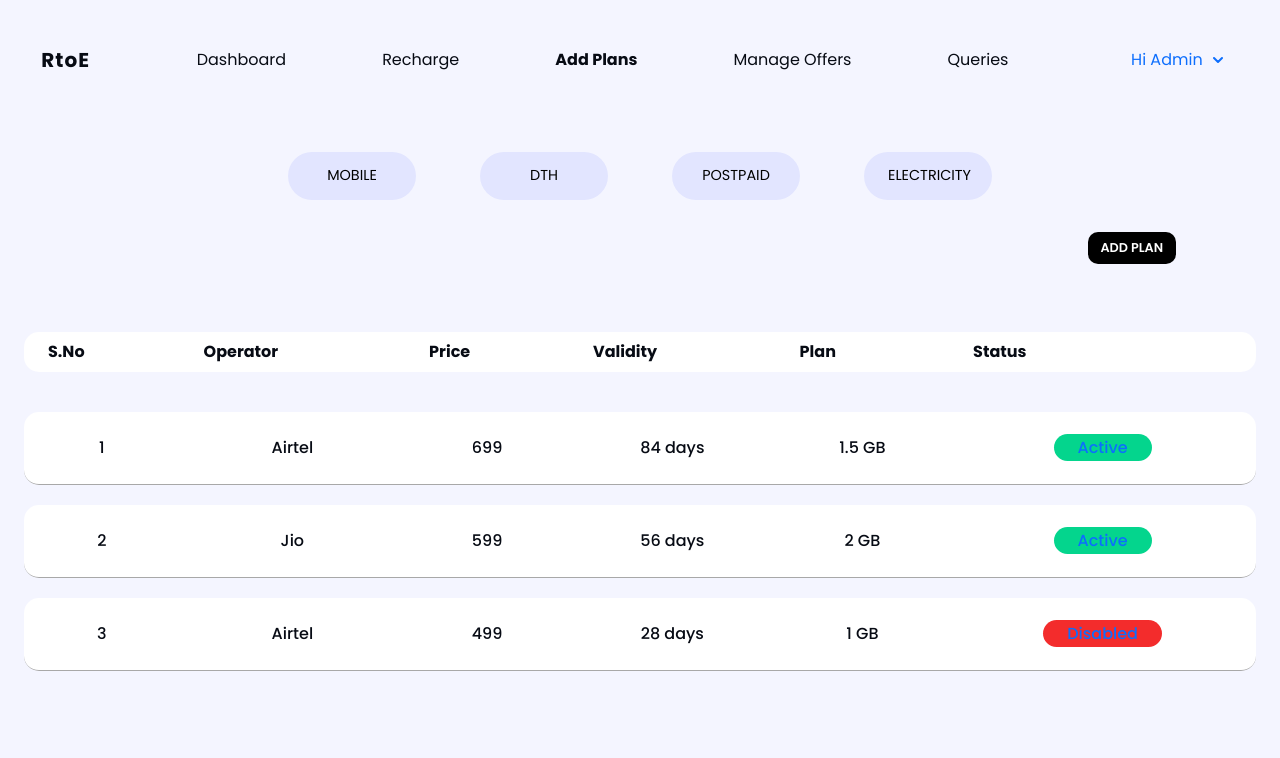
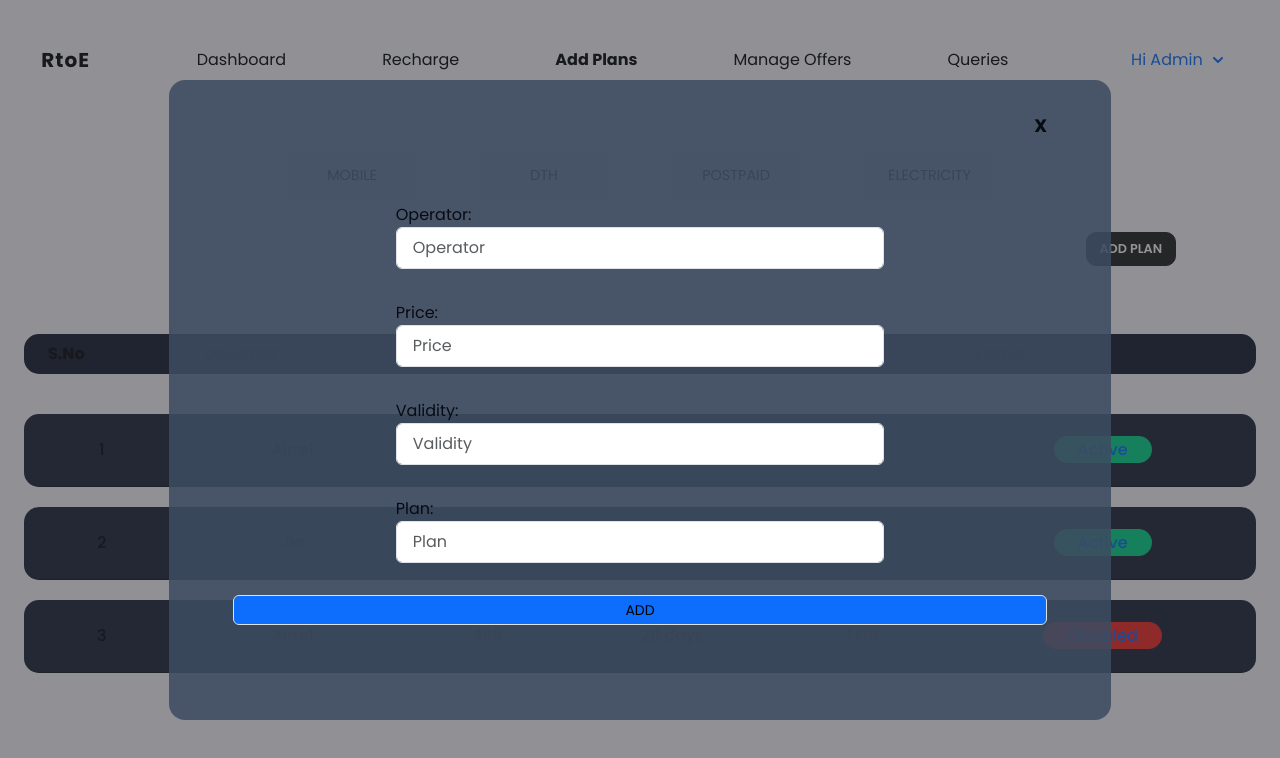
Before and after one commit to sukhesh-vsk/R2E, a React (Vite) app: page /plans in a window 1280 px wide. Both pictures are taken after a click on the button "ADD PLAN". Shown: the top 758 px of the page. Built offline with nearby package versions, Linux system fonts and the light colour scheme.

Commit message:
Added popup input for Plans page

```diff
--- a/src/components/admin/ManagePlans/ManagePlans.css
+++ b/src/components/admin/ManagePlans/ManagePlans.css
@@ -1,9 +1,7 @@
 .select-btn {
     @apply bg-sub-btn;
-    @apply text-black-txt;
     padding: 0.8rem 1.5rem;
     font-size: 0.9rem;
-    border-radius: 30px;
 }
 
 .select-btn:focus {
@@ -14,7 +12,6 @@
 .plan-btns {
     height: 7rem;
     width: 100%;
-
     a {
         margin: 0 2rem;
     }
@@ -22,15 +19,13 @@
 
 .add-plan-btn {
     padding: 0.4rem 0.8rem;
-    background-color: black;
-    color: white;
     border-radius: 10px;
     font-weight: 600;
     font-size: 0.8rem;
 
 }
 
-.plan-table-head tr {
+.plan-table-head tr{
     th:first-child {
         border-radius: 15px 0px 0px 15px;
     }
@@ -41,10 +36,10 @@
 }
 
 .plan-table-body:before {
-    content: "@";
-    display: block;
-    line-height: 0rem;
-    text-indent: -99999px;
+    content:"@";
+    display:block;
+    line-height:0rem;
+    text-indent:-99999px;
 }
 
 .plan-table-body tr {
@@ -52,7 +47,7 @@
         border-radius: 15px 0px 0px 15px;
     }
 
-    td:last-child {
+    td:last-child{
         border-radius: 0px 15px 15px 0px;
     }
 }
--- a/src/components/admin/ManagePlans/ManagePlans.jsx
+++ b/src/components/admin/ManagePlans/ManagePlans.jsx
@@ -1,93 +1,83 @@
-import React from "react";
+import React, { useState } from 'react'
 
-import "./ManagePlans.css";
+import './ManagePlans.css'
+import { ManagePlanForm } from '../../../utils'
 
 export const ManagePlans = () => {
+  const [isVisible, setIsVisible] = useState("false");
+
+  const handleAddPlanBtn = () => {
+    setIsVisible((isVisible === "false") ? "true" : "false");
+  }
+
   const data = {
-    mobile: [
+    'mobile': [
       {
-        operator: "Airtel",
-        price: "699",
-        validity: "84 days",
-        plan: "1.5 GB",
-        active: "Active",
+        'operator': 'Airtel',
+        'price': '699',
+        'validity': '84 days',
+        'plan': '1.5 GB',
+        'active': 'Active'
       },
       {
-        operator: "Jio",
-        price: "599",
-        validity: "56 days",
-        plan: "2 GB",
-        active: "Active",
+        'operator': 'Jio',
+        'price': '599',
+        'validity': '56 days',
+        'plan': '2 GB',
+        'active': 'Active'
       },
       {
-        operator: "Airtel",
-        price: "499",
-        validity: "28 days",
-        plan: "1 GB",
-        active: "Disabled",
-      },
-    ],
-  };
+        'operator': 'Airtel',
+        'price': '499',
+        'validity': '28 days',
+        'plan': '1 GB',
+        'active': 'Disabled'
+      }
+    ]
+  }
+
   return (
-    <section className="container mx-auto">
-      <div className="plan-btns flex items-center justify-center text-center py-5">
-        <a className="select-btn caps w-32" href="#">
-          Mobile
-        </a>
-        <a className="select-btn caps w-32" href="#">
-          DTH
-        </a>
-        <a className="select-btn caps w-32" href="#">
-          Postpaid
-        </a>
-        <a className="select-btn caps w-32" href="#">
-          Electricity
-        </a>
+    <section className='container mx-auto'>
+        <div className='plan-btns flex items-center justify-center text-center py-5'>
+            <a className="select-btn caps w-32" href="#">Mobile</a>
+            <a className="select-btn caps w-32" href="#">DTH</a>
+            <a className="select-btn caps w-32" href="#">Postpaid</a>
+            <a className="select-btn caps w-32" href="#">Electricity</a>
         </div>
-      <div className="flex justify-end">
-        <button className="add-plan-btn me-20 caps">Add Plan</button>
+        <div className='flex justify-end'>
+          <button className='btn btn-dark add-plan-btn me-20 caps' onClick={handleAddPlanBtn}>
+            Add Plan
+          </button>
         </div>
-      <div className="mt-5">
-        <table className="table-auto w-full border-separate border-spacing-y-5">
-          <thead
-            className="plan-table-head"
-            style={{ backgroundColor: "white" }}
-          >
-            <tr className="">
+        <div className='mt-5'>
+          <table className='table-auto w-full border-separate border-spacing-y-5'>
+            <thead className='plan-table-head' style={{backgroundColor: "#1A2038"}}>
+              <tr className='' >
                 <th className="px-4 py-2">S.No</th>
-              <th className="px-4 py-2">Operator</th>
-              <th className="px-4 py-2">Price</th>
-              <th className="px-4 py-2">Validity</th>
-              <th className="px-4 py-2">Plan</th>
-              <th className="px-4 py-2">Status</th>
+                <th className='px-4 py-2'>Operator</th>
+                <th className='px-4 py-2'>Price</th>
+                <th className='px-4 py-2'>Validity</th>
+                <th className='px-4 py-2'>Plan</th>
+                <th className='px-4 py-2'>Status</th>
               </tr>
             </thead>
-          <tbody className="plan-table-body border-separate border-spacing-y-3 text-center">
+            <tbody className='plan-table-body border-separate border-spacing-y-3 text-center'>
               {data.mobile.map((plan, index) => (
-              <tr key={index} style={{ backgroundColor: "white" }}>
-                <td className="px-4 py-4">{index + 1}</td>
-                <td className="px-4 py-4">{plan.operator}</td>
-                <td className="px-4 py-4">{plan.price}</td>
-                <td className="px-4 py-4">{plan.validity}</td>
-                <td className="px-4 py-4">{plan.plan}</td>
-                <td className="px-4 py-4 status-show">
-                  <span
-                    className="text-primary rounded-full px-4"
-                    style={{
-                      backgroundColor:
-                        plan.active === "Active" ? "#04D58D" : "#F32C2C",
-                      paddingTop: "0.1rem",
-                      paddingBottom: "0.1rem",
-                    }}
-                  >
-                    {plan.active}
-                  </span>
+                <tr key={index} style={{backgroundColor: "#1F2A40"}}>
+                  <td className="px-4 py-4">{index+1}</td>
+                  <td className='px-4 py-4'>{plan.operator}</td>
+                  <td className='px-4 py-4'>{plan.price}</td>
+                  <td className='px-4 py-4'>{plan.validity}</td>
+                  <td className='px-4 py-4'>{plan.plan}</td>
+                  <td className='px-4 py-4 status-show'>
+                    <span className='text-primary rounded-full px-4' style={{"backgroundColor": (plan.active==="Active")?"#04D58D":"#F32C2C", paddingTop: "0.1rem", paddingBottom: "0.1rem"}}>{plan.active}</span>
                     </td>
                 </tr>
               ))}
             </tbody>
           </table>
         </div>
+        <ManagePlanForm visible={isVisible} toggleVisible={handleAddPlanBtn}/>
     </section>
-  );
-};
+  )
+}
--- /dev/null
+++ b/src/utils/ManagePlanForm.jsx
@@ -0,0 +1,78 @@
+import React, { useState, useEffect } from 'react'
+
+import './css/ManagePlanForm.css'
+
+export const ManagePlanForm = (props) => {
+    const [isHidden, setHidden] = useState(true);
+
+    useEffect(() => {
+        if (props.visible === 'true') {
+            setHidden(false);
+            console.log("clicked");
+        }
+    }, [props.visible]);
+
+    const toggleForm = () => {
+        props.toggleVisible();
+        setHidden(!isHidden);
+    }
+
+    return (
+        <section className={`manage-plan-form container-fluid ${isHidden ? 'hidden' : ''}`} onClick={() => toggleForm()}>
+            <div className='plan-form-content rounded-2xl' onClick={(e) => e.stopPropagation()}>
+                <div className='block text-end'>
+                    <span onClick={toggleForm} className='text-white-800 mb-4 cursor-pointer text-lg font-bold'>X</span>
+                </div>
+                <form className='flex-col content-center justify-center'>
+                    <div className="form-group">
+                        <label htmlFor="sel-operator">Operator:</label>
+                        <input
+                            id="sel-operator"
+                            type="text"
+                            placeholder="Operator"
+                            className="form-control mb-3 px-3 py-2 rounded-md text-black"
+                            required
+                        />
+                    </div>
+
+                    <div className="form-group">
+                        <label htmlFor="sel-price">Price:</label>
+                        <input
+                            id="sel-price"
+                            type="text"
+                            placeholder="Price"
+                            className="form-control mb-3 px-3 py-2 rounded-md text-black"
+                            required
+                        />
+                    </div>
+
+                    <div className="form-group">
+                        <label htmlFor="sel-validity">Validity:</label>
+                        <input
+                            id="sel-validity"
+                            type="text"
+                            placeholder="Validity"
+                            className="form-control mb-3 px-3 py-2 rounded-md text-black"
+                            required
+                        />
+                    </div>
+
+                    <div className="form-group">
+                        <label htmlFor="sel-plan">Plan:</label>
+                        <input
+                            id="sel-plan"
+                            type="text"
+                            placeholder="Plan"
+                            className="form-control mb-3 px-3 py-2 rounded-md text-black"
+                            required
+                        />
+                    </div>
+                    <div className="form-group flex items-center justify-center">
+                        <button className="form-control mb-3 px-4 py-1 rounded-md bg-primary text-sm text-black">ADD</button>
+                    </div>
+                </form>
+
+            </div>
+        </section>
+    )
+}
--- /dev/null
+++ b/src/utils/css/ManagePlanForm.css
@@ -0,0 +1,34 @@
+.manage-plan-form {
+    display: flex;
+    align-items: center;
+    justify-content: center;
+    position: absolute;
+    top: 0;
+    left: 0;
+    height: 100%;
+    width: 100%;
+    z-index: 999;
+    background-color: rgba(39, 39, 39, 0.492);
+}
+
+.plan-form-content {
+    padding: 2rem 4rem;
+    background-color: #3d4c61db;
+    width: 75%;
+    height: 80%;
+}
+
+.manage-plan-form form {
+    height: 95%;
+}
+
+.manage-plan-form .form-group {
+    display: flex;
+    flex-direction: column;
+    align-items: center;
+    margin-top: 1rem;
+
+    input, label {
+        width: 60%;
+    }
+}
--- a/src/utils/index.jsx
+++ b/src/utils/index.jsx
@@ -1,2 +1,3 @@
 export { Theme } from './Theme'
 export { QueryCard } from './QueryCard'
+export { ManagePlanForm } from './ManagePlanForm'
```
Lines whose indentation alone changed are shown as unchanged.
